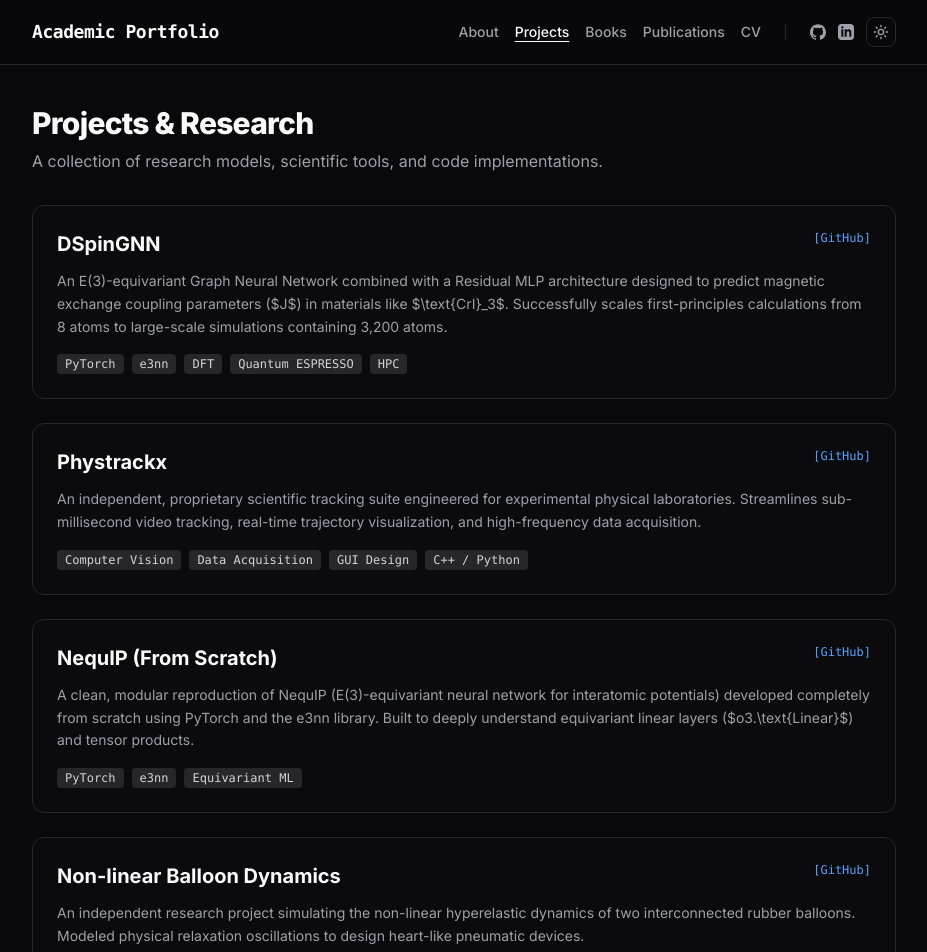
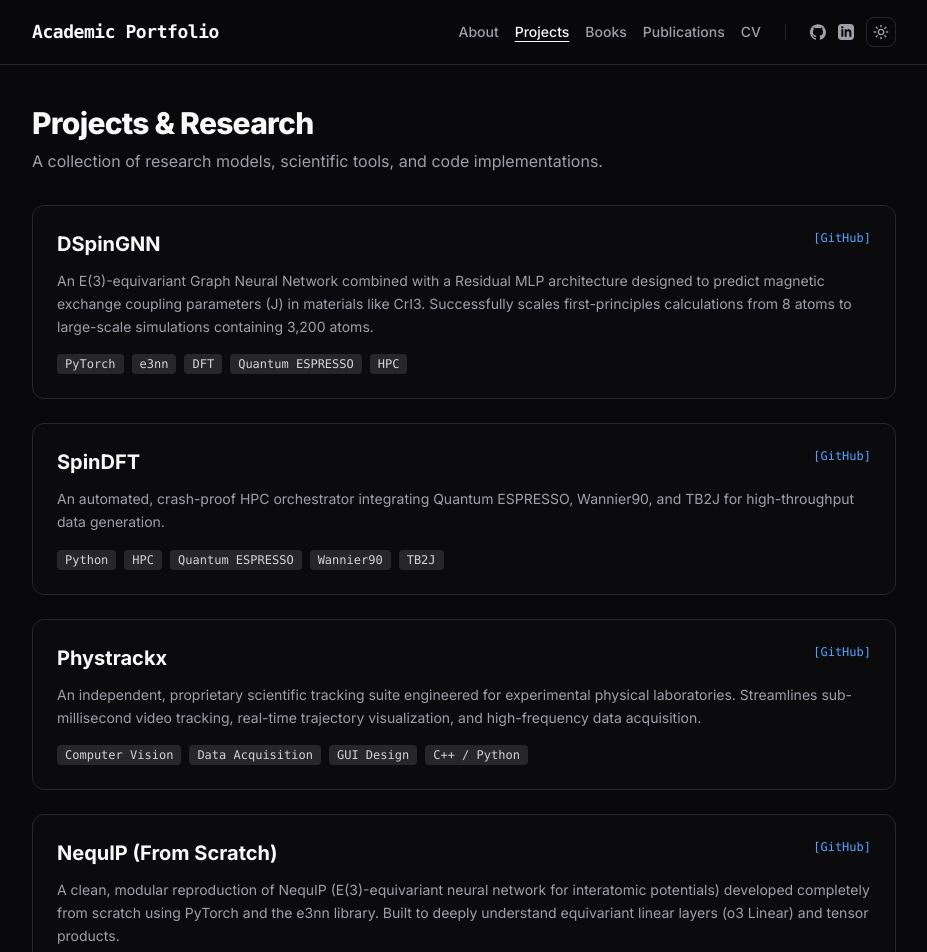
Before and after one commit to isamabdullah88/isamabdullah88.github.io, a Next.js app: page /projects in a window 1280 px wide. Shown: the top 952 px of the page, without its empty margins (176-1103 px from the left). Built offline with nearby package versions, Linux system fonts and the light colour scheme.

Commit message:
Fix projects.

```diff
--- a/app/projects/page.tsx
+++ b/app/projects/page.tsx
@@ -6,27 +6,27 @@ import { motion } from 'framer-motion';
 const projects = [
   {
     title: 'DSpinGNN',
-    description: 'An E(3)-equivariant Graph Neural Network combined with a Residual MLP architecture designed to predict magnetic exchange coupling parameters ($J$) in materials like $\\text{CrI}_3$. Successfully scales first-principles calculations from 8 atoms to large-scale simulations containing 3,200 atoms.',
+    description: 'An E(3)-equivariant Graph Neural Network combined with a Residual MLP architecture designed to predict magnetic exchange coupling parameters (J) in materials like CrI3. Successfully scales first-principles calculations from 8 atoms to large-scale simulations containing 3,200 atoms.',
     tags: ['PyTorch', 'e3nn', 'DFT', 'Quantum ESPRESSO', 'HPC'],
-    links: { github: 'https://github.com' }
+    links: { github: 'https://github.com/isamabdullah88/DSpinGNN' }
+  },
+  {
+    title: 'SpinDFT',
+    description: 'An automated, crash-proof HPC orchestrator integrating Quantum ESPRESSO, Wannier90, and TB2J for high-throughput data generation.',
+    tags: ['Python', 'HPC', 'Quantum ESPRESSO', 'Wannier90', 'TB2J'],
+    links: { github: 'https://github.com/isamabdullah88/SpinDFT' }
   },
   {
     title: 'Phystrackx',
     description: 'An independent, proprietary scientific tracking suite engineered for experimental physical laboratories. Streamlines sub-millisecond video tracking, real-time trajectory visualization, and high-frequency data acquisition.',
     tags: ['Computer Vision', 'Data Acquisition', 'GUI Design', 'C++ / Python'],
-    links: { github: 'https://github.com' }
+    links: { github: 'https://github.com/isamabdullah88/phystrackx' }
   },
   {
     title: 'NequIP (From Scratch)',
-    description: 'A clean, modular reproduction of NequIP (E(3)-equivariant neural network for interatomic potentials) developed completely from scratch using PyTorch and the e3nn library. Built to deeply understand equivariant linear layers ($o3.\\text{Linear}$) and tensor products.',
+    description: 'A clean, modular reproduction of NequIP (E(3)-equivariant neural network for interatomic potentials) developed completely from scratch using PyTorch and the e3nn library. Built to deeply understand equivariant linear layers (o3 Linear) and tensor products.',
     tags: ['PyTorch', 'e3nn', 'Equivariant ML'],
-    links: { github: 'https://github.com' }
-  },
-  {
-    title: 'Non-linear Balloon Dynamics',
-    description: 'An independent research project simulating the non-linear hyperelastic dynamics of two interconnected rubber balloons. Modeled physical relaxation oscillations to design heart-like pneumatic devices.',
-    tags: ['Mathematical Modeling', 'Scientific Computing', 'Python'],
-    links: { github: 'https://github.com' }
+    links: { github: 'https://github.com/isamabdullah88/NequIP' }
   }
 ];
 
```
